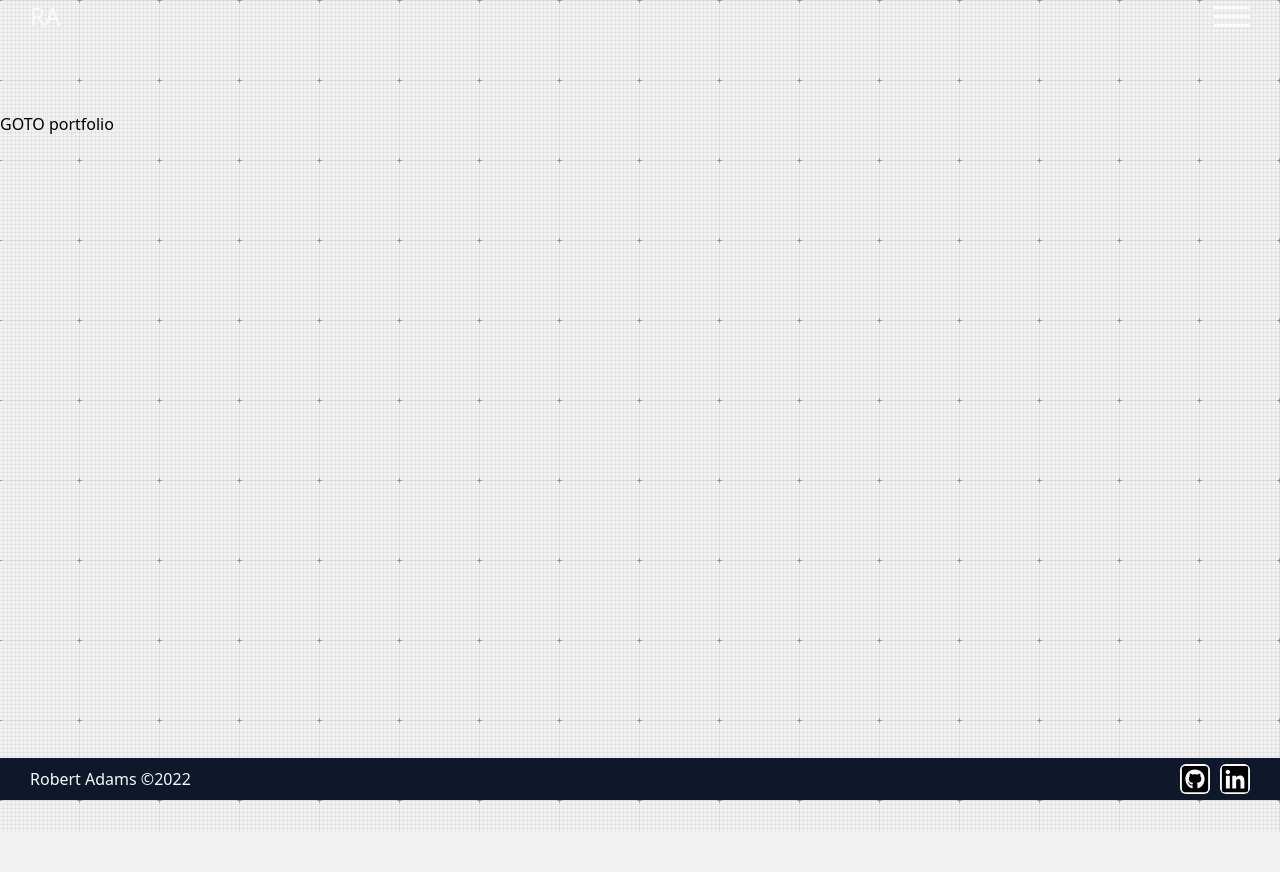
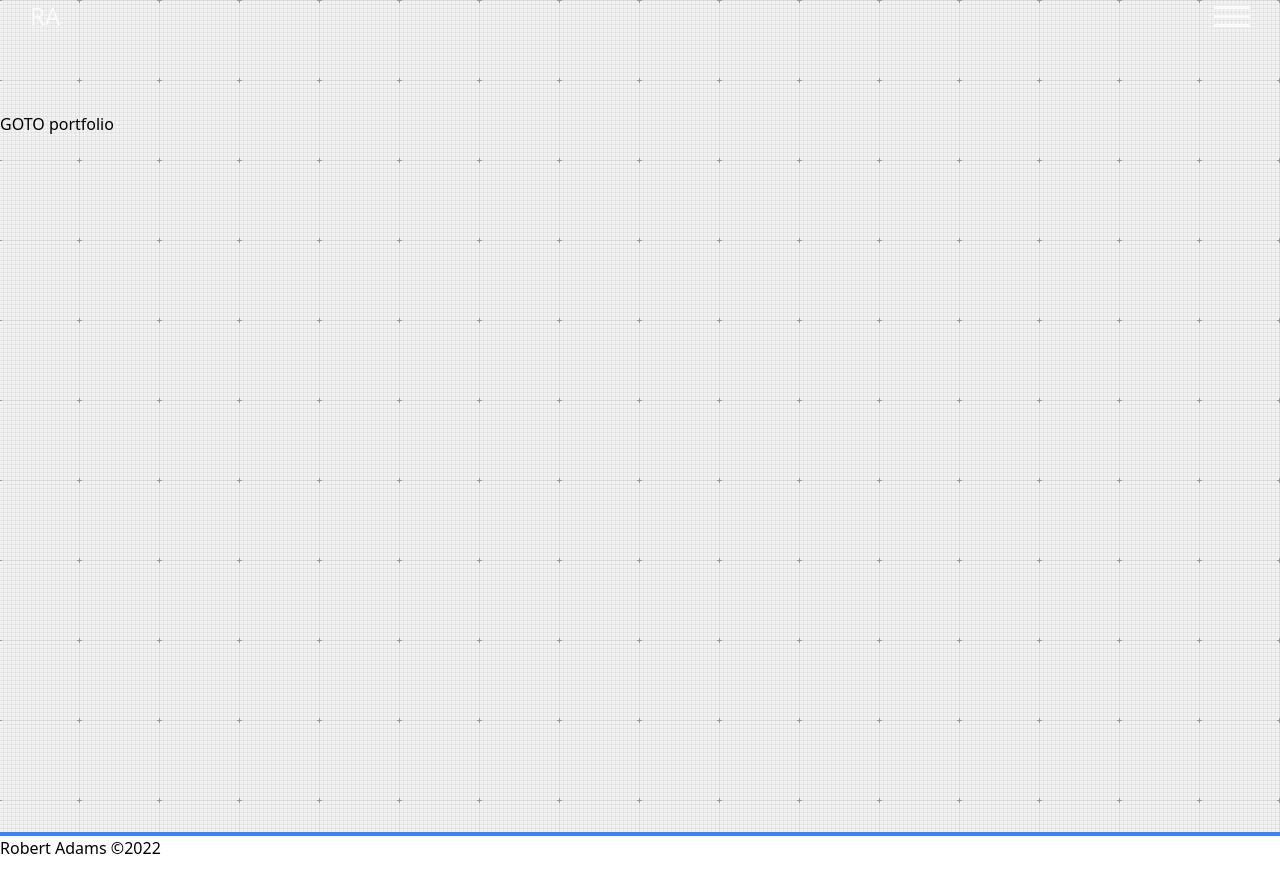
Before and after one commit to r0b4dams/portfolio, a Next.js app: page / in a window 1280 px wide. Before the commit the page ends 832 px from the top, so only its background shows below. Built offline with nearby package versions, Linux system fonts and the light colour scheme.

Commit message:
tweaked styles and removed links

```diff
--- a/components/Footer.tsx
+++ b/components/Footer.tsx
@@ -1,27 +1,12 @@
 import React from 'react';
-import Icon from '../components/Icon';
+// import Icon from '../components/Icon';
 
 const year = new Date().getFullYear();
 
 const Footer: React.FC = (): JSX.Element => {
   return (
-    <footer className='portfolio-footer px-[30px] h-min-[30px]'>
+    <footer className='bg-white h-[5vh] border-t-4 border-blue-500'>
       <div>Robert Adams ©{year}</div>
-
-      <span className='flex'>
-        <a href='https://github.com/comatosino' className='px-[10px]'>
-          <Icon
-            src='/icons/github.svg'
-            className='bg-slate-50 rounded-md flex'
-          />
-        </a>
-        <a href='https://www.linkedin.com/in/robert-adams-comatosino'>
-          <Icon
-            src='/icons/linkedin.svg'
-            className='bg-slate-50 rounded-md flex'
-          />
-        </a>
-      </span>
     </footer>
   );
 };
```
